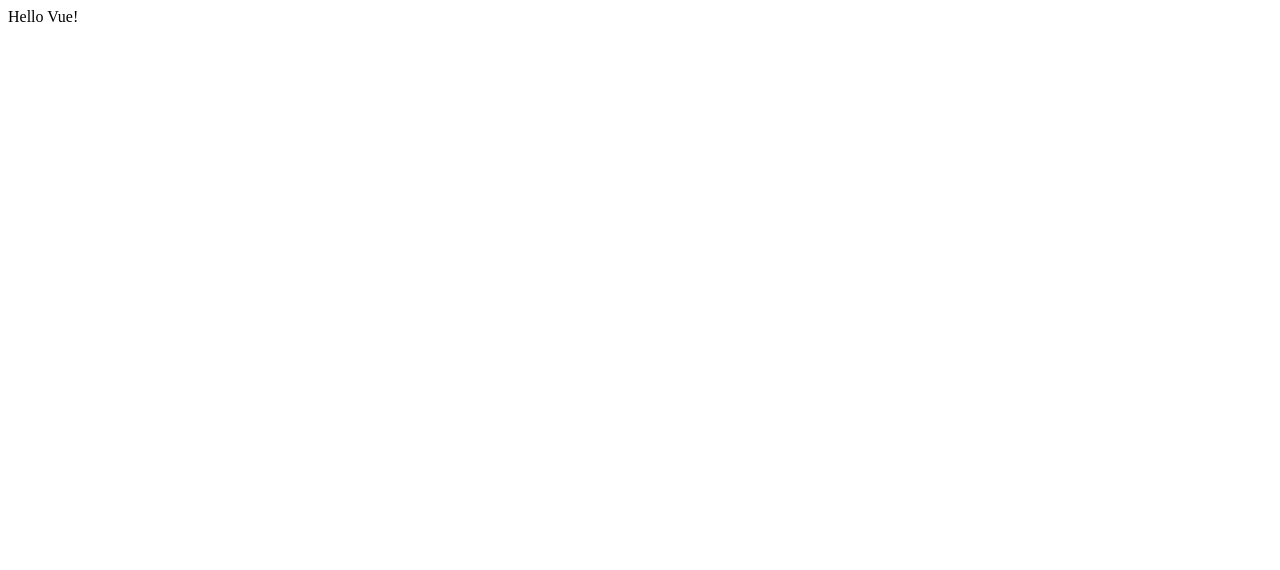
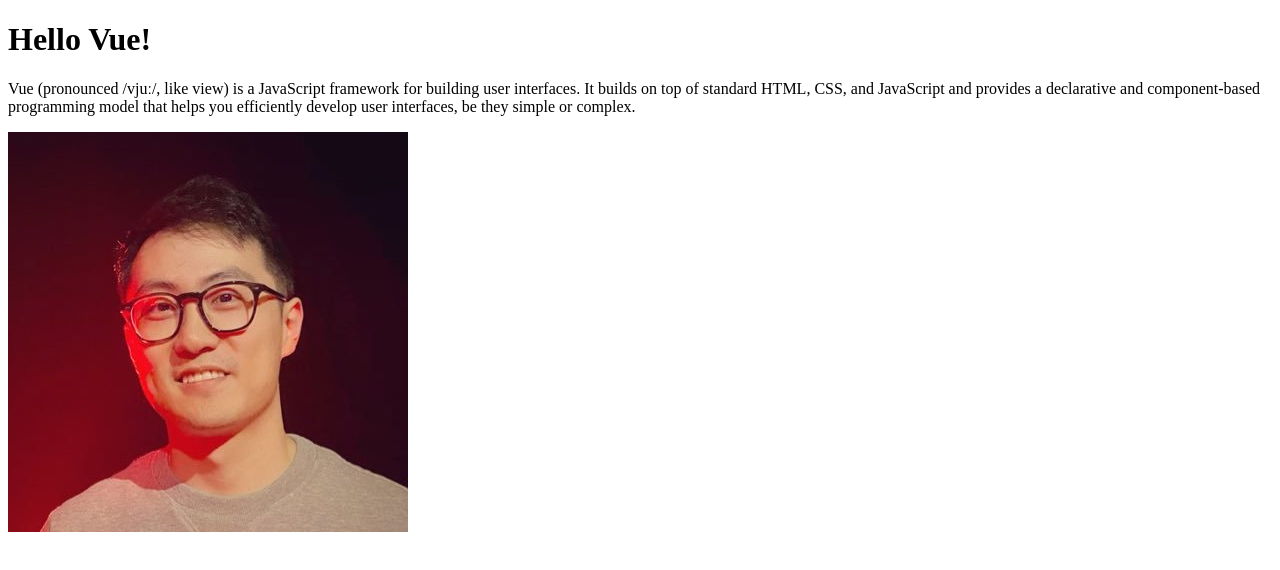
Before and after one commit to edoardorizzo/vue-hello, a plain HTML site: page index.html in a window 1280 px wide. Drawn offline with nearby package versions, Linux system fonts and the light colour scheme.

Commit message:
add image and h1 with data

```diff
--- a/app.js
+++ b/app.js
@@ -1,9 +1,17 @@
+/*
+Stampare a schermo un messaggio all’interno di un :puntare_a_destra: h1 :puntare_a_sinistra: utilizzando una proprietá nell'oggetto restituito dalla funzione data.
+Bonus:
+Aggiungere alla pagina un’immagine, presa anch’essa da un data.
+*/
+
 const { createApp } = Vue
 
   createApp({
     data() {
       return {
-        message: 'Hello Vue!'
+        message: 'Hello Vue!',
+        description: 'Vue (pronounced /vjuː/, like view) is a JavaScript framework for building user interfaces. It builds on top of standard HTML, CSS, and JavaScript and provides a declarative and component-based programming model that helps you efficiently develop user interfaces, be they simple or complex.',
+        image: './img/evanyou.jpeg'
       }
     }
   }).mount('#app')
--- a/index.html
+++ b/index.html
@@ -7,7 +7,11 @@
     <title>Document</title>
 </head>
 <body>
-    <div id="app">{{ message }}</div>
+    <div id="app">
+        <h1>{{ message }}</h1>
+        <p>{{ description }}</p>
+        <img :src="image" alt="">
+    </div>
 
 
 
```
Also changed, not shown: img/evanyou.jpeg (added).
